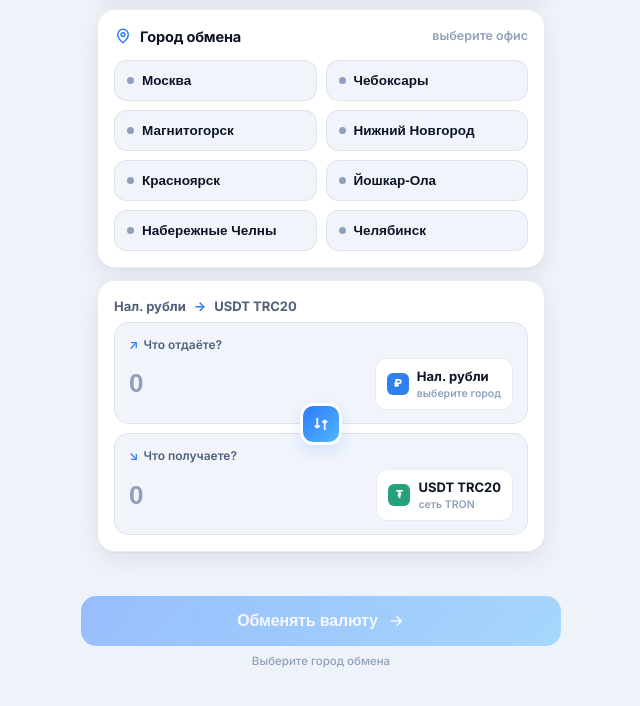
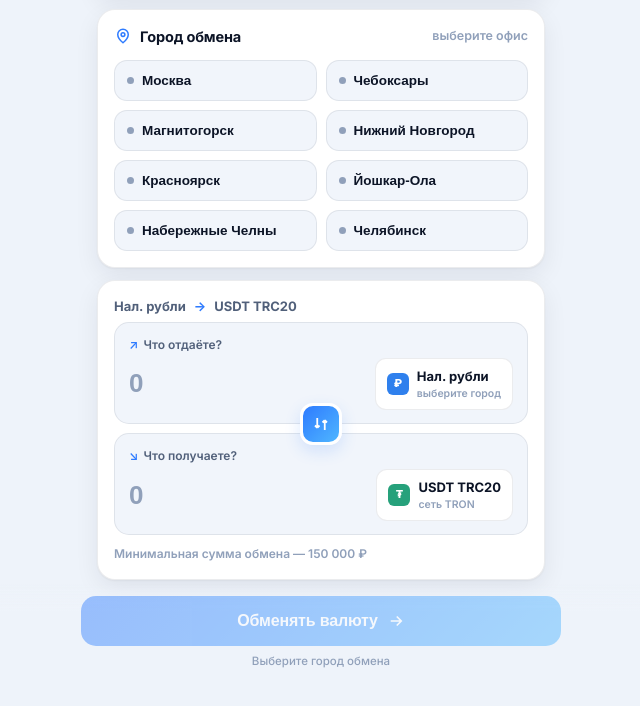
Before and after one commit to waldorfdub/onemoment.github.io, a plain HTML site: page index.html in a window 1280 px wide. Shown: the part 118-824 px from the top of the page, without its empty margins (319-959 px from the left). Before the commit the page ends 802 px from the top, so only its background shows below. Drawn offline with Linux system fonts and the light colour scheme.

Commit message:
Update index.html

```diff
--- a/index.html
+++ b/index.html
@@ -217,8 +217,7 @@ body{font-family:'Inter',-apple-system,BlinkMacSystemFont,'Segoe UI',Roboto,sans
 .ordno{color:var(--brand);font-variant-numeric:tabular-nums}
 
 /* всплывающий блок офиса (ховер на десктопе / тап на мобильном) */
-.office-trigger{position:relative;background:var(--surface);border:1px solid var(--border);border-radius:var(--radius);box-shadow:var(--shadow);margin-bottom:12px;cursor:pointer;animation:rise .4s both;z-index:5}
-.office-trigger.open{z-index:30}
+.office-trigger{background:var(--surface);border:1px solid var(--border);border-radius:var(--radius);box-shadow:var(--shadow);margin-bottom:12px;cursor:pointer;animation:rise .4s both;overflow:hidden}
 .ot-row{display:flex;align-items:center;gap:10px;padding:15px 16px}
 .ot-row .ic{color:var(--brand);flex:none}
 .ot-text{flex:1;min-width:0}
@@ -226,8 +225,10 @@ body{font-family:'Inter',-apple-system,BlinkMacSystemFont,'Segoe UI',Roboto,sans
 .ot-city{font-size:12.5px;color:var(--text-2);font-weight:600;margin-top:1px}
 .ot-chevron{color:var(--hint);flex:none;transition:transform .25s}
 .office-trigger:hover .ot-chevron,.office-trigger.open .ot-chevron{transform:rotate(180deg)}
-.office-pop{position:absolute;top:100%;left:0;right:0;background:var(--surface);border:1px solid var(--border);border-radius:var(--radius);box-shadow:0 16px 44px rgba(4,10,24,.55);padding:16px;z-index:30;opacity:0;visibility:hidden;transform:translateY(-6px);transition:opacity .18s,transform .18s,visibility .18s}
-.office-trigger:hover .office-pop,.office-trigger.open .office-pop{opacity:1;visibility:visible;transform:none}
+.office-pop{display:none;padding:14px 16px 16px;border-top:1px solid var(--border)}
+.office-trigger:hover .office-pop,.office-trigger.open .office-pop{display:block}
+.min-info{font-size:12px;font-weight:600;color:var(--hint);margin-top:10px}
+.min-info.bad{color:#F0506E}
 </style>
 </head>
 <body>
@@ -280,7 +281,7 @@ body{font-family:'Inter',-apple-system,BlinkMacSystemFont,'Segoe UI',Roboto,sans
         <div class="cur usdt" id="getCur"></div>
       </div>
     </div>
-    <div class="err" id="amtErr">Введите сумму больше нуля</div>
+    <div class="min-info" id="minInfo">Минимальная сумма обмена — 150 000 ₽</div>
   </section>
 
   <!-- Office -->
@@ -474,19 +475,21 @@ const CONFIG = {
   OPERATOR:'onemoment_fiat',     // username оператора без @
   RATE_API_URL:'',               // напр. 'https://api.вашдомен.ru/rate' → {"rub_per_usdt":89}
   DEFAULT_RATE:89,               // запасной курс RUB за 1 USDT
+  MIN_RUB:150000,                // минимальная сумма обмена в рублях
+  MIN_USDT:1500,                 // минимальная сумма обмена в USDT
   RESERVE_MIN:30,                // минут на «резерв курса» (таймер)
   // Города: addr — полный адрес, hours — часы работы, tz — часовой пояс.
   // lat/lon — координаты для карты (без них «Открыть в Картах» ищет по адресу).
   // photo/route — ссылки на фото офиса и схему прохода. routeText — описание маршрута.
   CITIES:[
     {name:'Москва',           hours:'12:00–21:00', tz:'мск',    addr:'Москва, Пресненская наб., 12, Башня Федерация (Запад)', photo:'', route:'', routeText:'', lat:'', lon:''},
-    {name:'Чебоксары',        hours:'10:00–20:00', tz:'мск',    addr:'Чувашская Республика, г. Чебоксары, ул. Юрия Гагарина, 55, БЦ Palladium, офис 201 (2 этаж)', photo:'', route:'', routeText:'', lat:'', lon:''},
-    {name:'Магнитогорск',     hours:'12:00–20:00', tz:'мск +2', addr:'Челябинская обл., г. Магнитогорск, пр. Ленина, 92, коворкинг «Здесь», офис 309', photo:'', route:'', routeText:'', lat:'', lon:''},
-    {name:'Нижний Новгород',  hours:'10:00–18:00', tz:'мск',    addr:'Нижегородская обл., г. Нижний Новгород, ул. Тимирязева, 15к2, офис 201 (П16)', photo:'', route:'', routeText:'', lat:'', lon:''},
-    {name:'Красноярск',       hours:'12:00–20:00', tz:'мск +4', addr:'Красноярский край, г. Красноярск, ул. Караульная, 88, БЦ «Дубль», офис 530 (5 этаж)', photo:'', route:'', routeText:'', lat:'', lon:''},
-    {name:'Йошкар-Ола',       hours:'12:00–20:00', tz:'мск',    addr:'Республика Марий-Эл, г. Йошкар-Ола, ул. 70-летия Вооружённых Сил, 20, офис 206 (2 этаж)', photo:'', route:'', routeText:'', lat:'', lon:''},
-    {name:'Набережные Челны', hours:'10:00–19:00', tz:'мск',    addr:'Республика Татарстан, г. Набережные Челны, пр. Хасана Туфана, 12, БЦ «2.18», офис 608 (6 этаж)', photo:'', route:'', routeText:'', lat:'', lon:''},
-    {name:'Челябинск',        hours:'11:00–20:00', tz:'мск +2', addr:'Челябинская обл., г. Челябинск, пр. Ленина, 21В, офис 002 (цокольный этаж)', photo:'', route:'', routeText:'', lat:'', lon:''},
+    {name:'Чебоксары',        hours:'10:00–20:00', tz:'мск',    addr:'Чувашская Республика, г. Чебоксары, ул. Юрия Гагарина, 55, БЦ Palladium', photo:'', route:'', routeText:'', lat:'', lon:''},
+    {name:'Магнитогорск',     hours:'12:00–20:00', tz:'мск +2', addr:'Челябинская обл., г. Магнитогорск, пр. Ленина, 92, коворкинг «Здесь»', photo:'', route:'', routeText:'', lat:'', lon:''},
+    {name:'Нижний Новгород',  hours:'10:00–18:00', tz:'мск',    addr:'Нижегородская обл., г. Нижний Новгород, ул. Тимирязева, 15к2', photo:'', route:'', routeText:'', lat:'', lon:''},
+    {name:'Красноярск',       hours:'12:00–20:00', tz:'мск +4', addr:'Красноярский край, г. Красноярск, ул. Караульная, 88, БЦ «Дубль»', photo:'', route:'', routeText:'', lat:'', lon:''},
+    {name:'Йошкар-Ола',       hours:'12:00–20:00', tz:'мск',    addr:'Республика Марий-Эл, г. Йошкар-Ола, ул. 70-летия Вооружённых Сил, 20', photo:'', route:'', routeText:'', lat:'', lon:''},
+    {name:'Набережные Челны', hours:'10:00–19:00', tz:'мск',    addr:'Республика Татарстан, г. Набережные Челны, пр. Хасана Туфана, 12, БЦ «2.18»', photo:'', route:'', routeText:'', lat:'', lon:''},
+    {name:'Челябинск',        hours:'11:00–20:00', tz:'мск +2', addr:'Челябинская обл., г. Челябинск, пр. Ленина, 21В', photo:'', route:'', routeText:'', lat:'', lon:''},
   ]
 };
 
@@ -608,8 +611,13 @@ function pillMini(el,kind){
 function validate(){
   const okCity=!!S.city, okAmt=S.give>0&&S.get>0;
   if(S.step===1){
-    const ok=okCity&&okAmt; $('mainBtn').disabled=!ok;
-    $('ctaHint').textContent=!okCity?'Выберите город обмена':!okAmt?'Укажите сумму обмена':'Всё готово — продолжаем';
+    const giveMin = S.dir==='rub2usdt' ? CONFIG.MIN_RUB : CONFIG.MIN_USDT;
+    const minLabel = S.dir==='rub2usdt' ? fmt(CONFIG.MIN_RUB,0)+' ₽' : fmt(CONFIG.MIN_USDT,0)+' USDT';
+    $('minInfo').textContent='Минимальная сумма обмена — '+minLabel;
+    const okMin = S.give>=giveMin;
+    $('minInfo').classList.toggle('bad', S.give>0 && !okMin);
+    const ok=okCity&&okAmt&&okMin; $('mainBtn').disabled=!ok;
+    $('ctaHint').textContent=!okCity?'Выберите город обмена':!okAmt?'Укажите сумму обмена':!okMin?('Минимум — '+minLabel):'Всё готово — продолжаем';
     return ok;
   }
   if(S.step===2){
```
